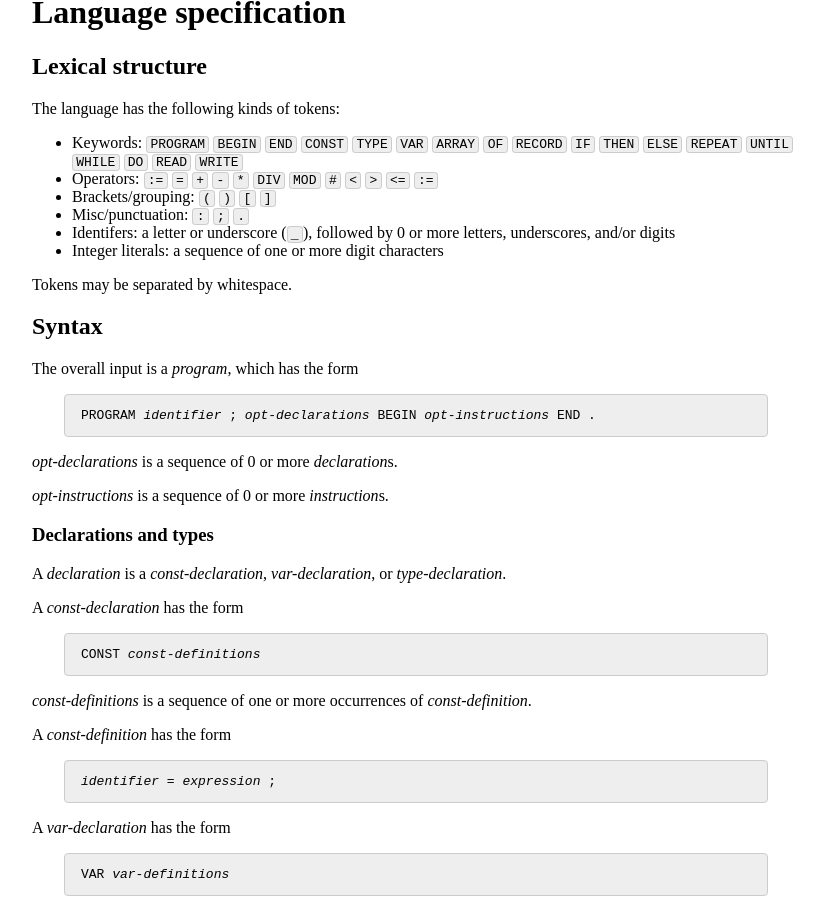
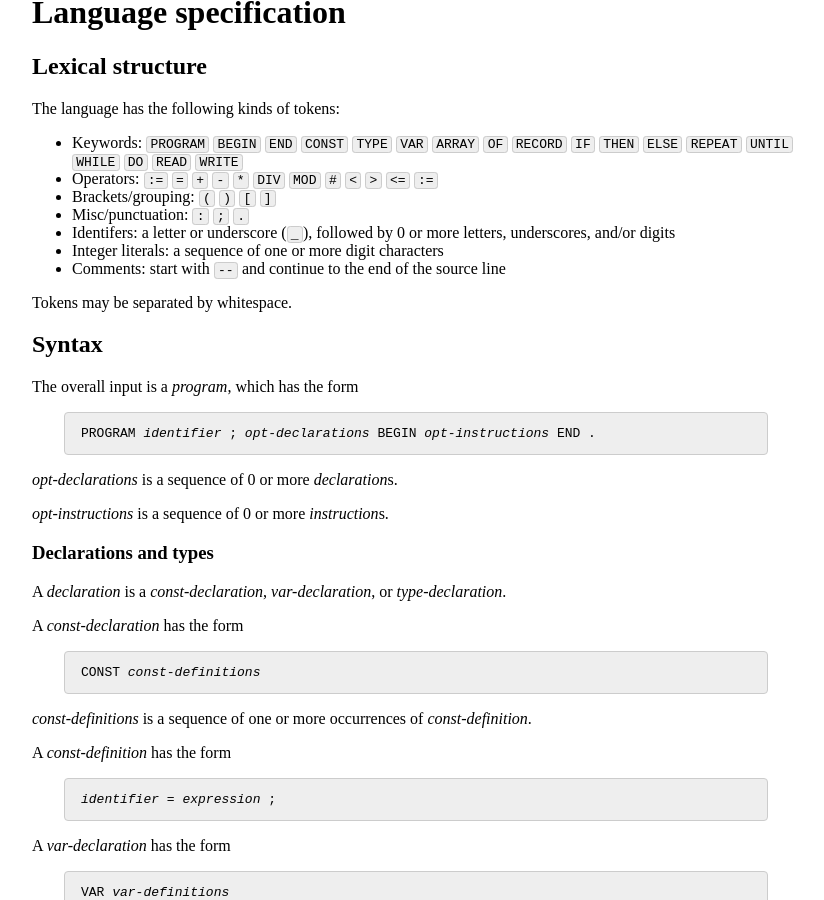
Before and after one commit to jhucompilers/fall2020, a Jekyll site: the page built from assign/assign03.md, in a window 1280 px wide and 900 px high, scrolled down 1075 px. Shown: the whole window, without its empty margins (224-1048 px from the left). Built offline with Jekyll 4.4.1, drawn with Linux system fonts in a browser that asks for light colours.

Commit message:
explicitly mention comments

```diff
--- a/assign/assign03.md
+++ b/assign/assign03.md
@@ -57,6 +57,7 @@ The language has the following kinds of tokens:
 * Misc/punctuation:  `:` `;` `.`
 * Identifers: a letter or underscore (`_`), followed by 0 or more letters, underscores, and/or digits
 * Integer literals: a sequence of one or more digit characters
+* Comments: start with `--` and continue to the end of the source line
 
 Tokens may be separated by whitespace.
 
```
